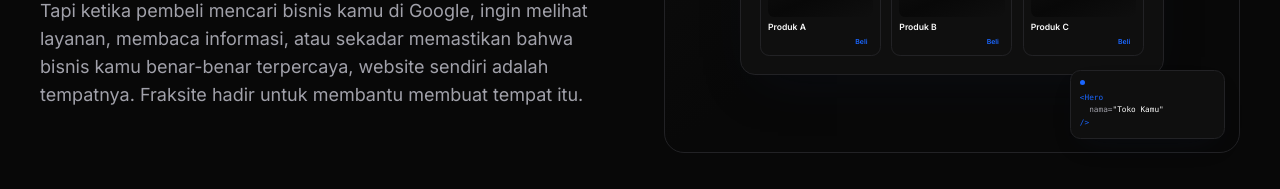
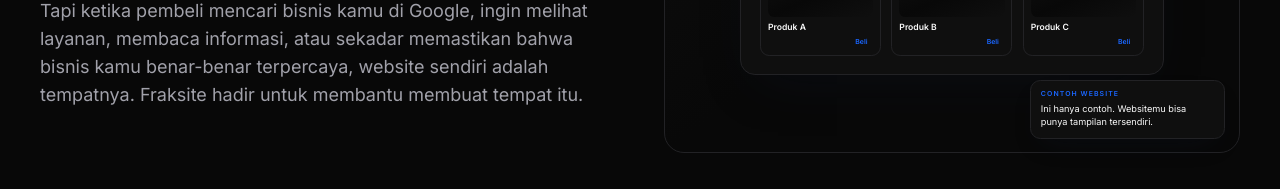
Before and after one commit to fraksite/Fraksite, a React (Create React App) app in the folder frontend/: page /tentang in a window 1280 px wide. Shown: the part 439-628 px from the top of the page. Built offline with nearby package versions, Linux system fonts and the light colour scheme; no server answers.

Commit message:
Tentang Kami versi 2

```diff
--- a/frontend/src/pages/About.jsx
+++ b/frontend/src/pages/About.jsx
@@ -146,25 +146,27 @@ function HeroVisual() {
         {t("Website Siap", "Website Ready")}
       </div>
 
-      {/* CODE CARD: only touches the window's bottom edge */}
-      <div
-        className="absolute border border-border bg-card shadow-[0_12px_28px_-14px_rgba(15,23,42,0.4)]"
-        style={{ right: "2.5%", bottom: "3%", width: "27%", padding: "1.6cqw", borderRadius: "1.8cqw" }}
-      >
-        <div className="flex" style={{ gap: "0.6cqw", marginBottom: "1.1cqw" }}>
-          <span className="rounded-full bg-primary" style={{ width: "0.9cqw", height: "0.9cqw" }} />
-          <span className="rounded-full bg-foreground/15" style={{ width: "0.9cqw", height: "0.9cqw" }} />
-          <span className="rounded-full bg-foreground/15" style={{ width: "0.9cqw", height: "0.9cqw" }} />
-        </div>
-        <pre className="font-mono text-muted-foreground" style={{ fontSize: "1.35cqw", lineHeight: 1.6 }}>
-          <span className="text-primary">{"<Hero"}</span>
-          {"\n  "}
-          <span className="text-muted-foreground">{t("nama=", "name=")}</span>
-          <span className="text-foreground">{t('"Toko Kamu"', '"Your Shop"')}</span>
-          {"\n"}
-          <span className="text-primary">{"/>"}</span>
-        </pre>
-      </div>
+      {/* EXAMPLE NOTE CARD: only touches the window's bottom edge */}
+<div
+  className="absolute border border-border bg-card shadow-[0_12px_28px_-14px_rgba(15,23,42,0.4)]"
+  style={{ right: "2.5%", bottom: "3%", width: "34%", padding: "1.6cqw 1.8cqw", borderRadius: "1.8cqw" }}
+>
+  <p
+    className="font-semibold uppercase text-primary"
+    style={{ fontSize: "1.2cqw", letterSpacing: "0.16em", lineHeight: 1.2 }}
+  >
+    {t("Contoh Website", "Website Example")}
+  </p>
+  <p
+    className="text-foreground/80"
+    style={{ fontSize: "1.6cqw", lineHeight: 1.4, marginTop: "0.8cqw" }}
+  >
+    {t(
+      "Ini hanya contoh. Websitemu bisa punya tampilan tersendiri.",
+      "This is just an example. Your website can have its own style."
+    )}
+  </p>
+</div>
     </div>
   );
 }
```
